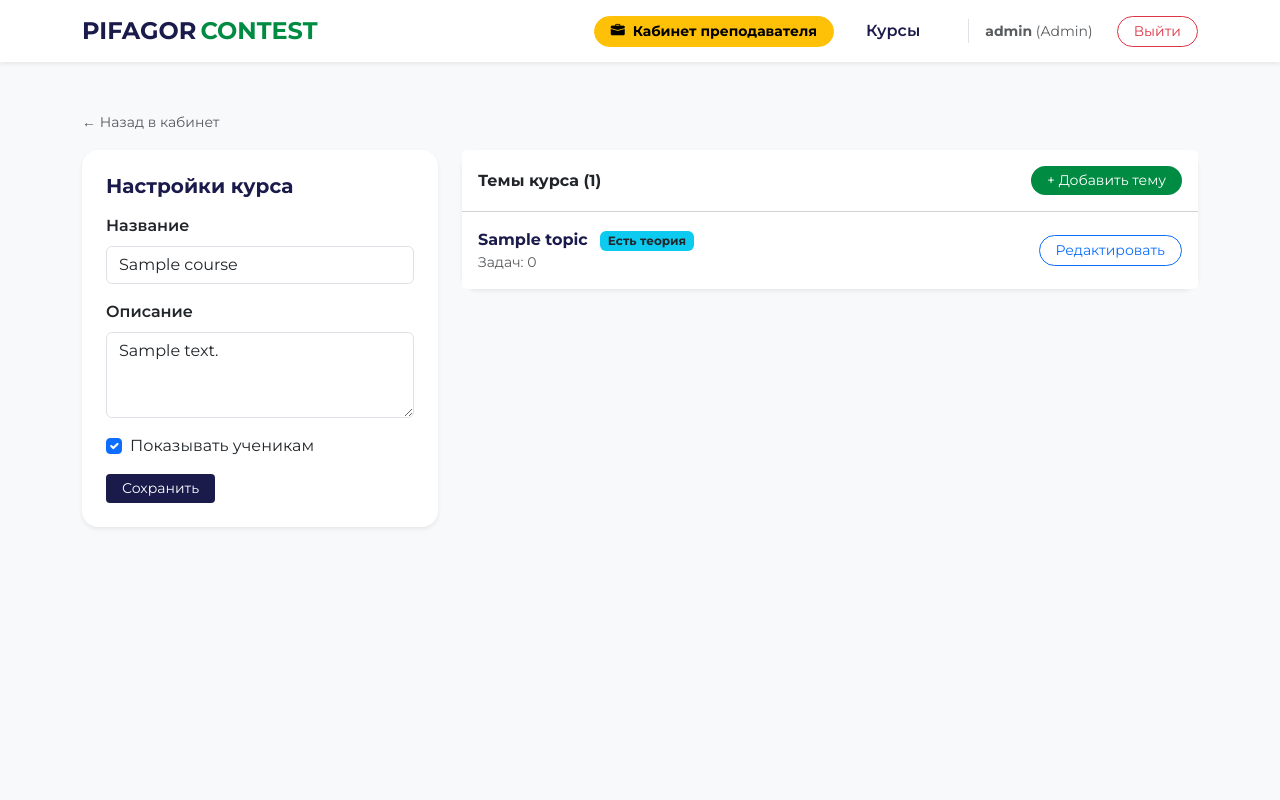
After one commit to nurmash98/pifagor-contest, a Django app: page /teacher/courses/1/manage/ in a window 1280 px wide. The commit adds this page. Run offline with Django 5.2, Linux system fonts and the light colour scheme; a user stored in the database is signed in; data comes from the database, SQL or seed files in the repository; both versions use the stored data as it was after the commit; tables that the repository leaves empty hold one stand-in row (values such as "Sample post").

Commit message:
Move course/topic management out of Django admin, add topic theory video
Teachers now create and manage courses and topics through dedicated
in-app pages (course_create, course_manage, topic_create/edit) instead
of being sent to Django admin. Topics gained an optional
theory_video_url field (YouTube link) shown embedded at the top of the
topic on the student-facing course page, before its task list. Task
submission no longer redirects to the Kanban board — it stays on the
task page, which now shows the "На проверке" status and a disabled
form during the cooldown. Added OneCompiler as the first entry in the
task page's compiler list.

Co-Authored-By: Claude Sonnet 5 <noreply@anthropic.com>
Claude-Session: https://claude.ai/code/session_015qQS8BhFC6Y8cwT6TsPGZQ

```diff
--- a/contest/admin.py
+++ b/contest/admin.py
@@ -41,7 +41,7 @@ class TopicInline(admin.TabularInline):
     Выбор задач для темы — на отдельной странице темы (кнопка 'Изменить')."""
     model = Topic
     extra = 1
-    fields = ('name', 'order')
+    fields = ('name', 'order', 'theory_video_url')
     show_change_link = True
 
 
--- /dev/null
+++ b/contest/templates/course_manage.html
@@ -0,0 +1,61 @@
+{% extends 'base.html' %}
+
+{% block title %}{{ course.name }} - управление{% endblock %}
+
+{% block content %}
+<div class="mb-3">
+    <a href="{% url 'teacher_dashboard' %}" class="text-decoration-none text-muted small">← Назад в кабинет</a>
+</div>
+
+<div class="row g-4">
+    <!-- Настройки курса -->
+    <div class="col-lg-4">
+        <div class="card border-0 shadow-sm rounded-4 p-4">
+            <h5 class="fw-bold mb-3" style="color: #1a1a4b;">Настройки курса</h5>
+            <form method="post" action="{% url 'course_edit' course.id %}">
+                {% csrf_token %}
+                <div class="mb-3">
+                    <label class="form-label fw-semibold">Название</label>
+                    <input type="text" name="name" class="form-control" value="{{ course.name }}" required>
+                </div>
+                <div class="mb-3">
+                    <label class="form-label fw-semibold">Описание</label>
+                    <textarea name="description" class="form-control" rows="3">{{ course.description }}</textarea>
+                </div>
+                <div class="form-check mb-3">
+                    <input type="checkbox" name="is_visible" class="form-check-input" id="is_visible"
+                           {% if course.is_visible %}checked{% endif %}>
+                    <label class="form-check-label" for="is_visible">Показывать ученикам</label>
+                </div>
+                <button type="submit" class="btn btn-pifagor-blue btn-sm px-3">Сохранить</button>
+            </form>
+        </div>
+    </div>
+
+    <!-- Темы курса -->
+    <div class="col-lg-8">
+        <div class="card border-0 shadow-sm rounded-4">
+            <div class="card-header bg-white fw-bold py-3 d-flex justify-content-between align-items-center">
+                <span>Темы курса ({{ topics.count }})</span>
+                <a href="{% url 'topic_create' course.id %}" class="btn btn-pifagor-green btn-sm rounded-pill px-3">+ Добавить тему</a>
+            </div>
+            <ul class="list-group list-group-flush">
+                {% for topic in topics %}
+                <li class="list-group-item p-3 d-flex justify-content-between align-items-center">
+                    <div>
+                        <strong style="color: #1a1a4b;">{{ topic.name }}</strong>
+                        {% if topic.theory_video_url %}
+                            <span class="badge bg-info text-dark ms-2">Есть теория</span>
+                        {% endif %}
+                        <div class="text-muted small">Задач: {{ topic.tasks.count }}</div>
+                    </div>
+                    <a href="{% url 'topic_edit' topic.id %}" class="btn btn-outline-primary btn-sm rounded-pill px-3">Редактировать</a>
+                </li>
+                {% empty %}
+                <li class="list-group-item p-4 text-center text-muted">Тем пока нет — добавьте первую.</li>
+                {% endfor %}
+            </ul>
+        </div>
+    </div>
+</div>
+{% endblock %}
--- a/contest/templates/task_detail.html
+++ b/contest/templates/task_detail.html
@@ -55,6 +55,9 @@
             <h6 class="fw-bold mb-3" style="color: #1a1a4b;">🛠 Решайте и проверяйте задачи на этих IDE:</h6>
             <ul class="list-unstyled mb-0">
                 <li class="mb-2">
+                    🔹 <a href="https://onecompiler.com/python" target="_blank" rel="noopener noreferrer" class="text-decoration-none fw-semibold" style="color: #008b42;">OneCompiler (onecompiler.com)</a>
+                </li>
+                <li class="mb-2">
                     🔹 <a href="https://www.online-python.com/" target="_blank" rel="noopener noreferrer" class="text-decoration-none fw-semibold" style="color: #008b42;">Online Python Compiler (online-python.com)</a>
                 </li>
                 <li class="mb-2">
--- a/contest/templates/teacher_dashboard.html
+++ b/contest/templates/teacher_dashboard.html
@@ -16,7 +16,7 @@
         <div class="card border-0 shadow-sm rounded-4">
             <div class="card-header bg-white fw-bold py-3 d-flex justify-content-between align-items-center">
                 <span>📚 {% if teacher %}Мои курсы{% else %}Все курсы{% endif %} ({{ my_courses.count }})</span>
-                <a href="{% url 'admin:contest_course_add' %}" class="btn btn-pifagor-blue btn-sm rounded-pill px-3">
+                <a href="{% url 'course_create' %}" class="btn btn-pifagor-blue btn-sm rounded-pill px-3">
                     + Создать курс
                 </a>
             </div>
@@ -32,7 +32,7 @@
                                 <span class="badge bg-secondary ms-2">Скрыт</span>
                             {% endif %}
                         </div>
-                        <a href="{% url 'admin:contest_course_change' course.id %}" class="btn btn-outline-primary btn-sm rounded-pill px-3">Редактировать</a>
+                        <a href="{% url 'course_manage' course.id %}" class="btn btn-outline-primary btn-sm rounded-pill px-3">Редактировать</a>
                     </li>
                     {% empty %}
                     <li class="list-group-item p-4 text-center text-muted">Курсов пока нет — создайте первый.</li>
--- a/contest/urls.py
+++ b/contest/urls.py
@@ -29,4 +29,11 @@ urlpatterns = [
 # Кабинет преподавателя
     path('teacher/', views.teacher_dashboard, name='teacher_dashboard'),
     path('teacher/grade/<int:submission_id>/', views.grade_submission, name='grade_submission'),
+
+    # Управление курсами учителем (без Django admin)
+    path('teacher/courses/create/', views.course_create, name='course_create'),
+    path('teacher/courses/<int:course_id>/manage/', views.course_manage, name='course_manage'),
+    path('teacher/courses/<int:course_id>/edit/', views.course_edit, name='course_edit'),
+    path('teacher/courses/<int:course_id>/topics/add/', views.topic_create, name='topic_create'),
+    path('teacher/topics/<int:topic_id>/edit/', views.topic_edit, name='topic_edit'),
 ]
--- a/contest/views.py
+++ b/contest/views.py
@@ -8,7 +8,7 @@ from django.contrib.auth.models import User
 from django.contrib import messages
 from django.utils import timezone
 
-from .models import Task, Submission, Student, Course, Teacher
+from .models import Task, Submission, Student, Course, Teacher, Topic
 from .forms import StudentRegistrationForm
 from django.contrib.admin.views.decorators import staff_member_required
 
@@ -89,7 +89,7 @@ def task_detail(request, task_id):
         submission.save()
 
         messages.success(request, 'Код отправлен! Преподаватель проверит ваше решение и выставит балл.')
-        return redirect('kanban')
+        return redirect('task_detail', task_id=task.id)
 
     context = {
         'task': task,
@@ -302,6 +302,132 @@ def course_detail(request, course_id):
     return render(request, 'course_detail.html', {'course': course, 'topics': topics})
 
 
+def _teacher_or_none(request):
+    return None if request.user.is_superuser else Teacher.objects.filter(user=request.user).first()
+
+
+def _get_owned_course_or_none(request, course_id):
+    """Курс, если текущий пользователь — админ или один из назначенных ему учителей."""
+    course = get_object_or_404(Course, id=course_id)
+    teacher = _teacher_or_none(request)
+    if teacher is not None and not course.teachers.filter(pk=teacher.pk).exists():
+        return None
+    return course
+
+
+@staff_member_required
+def course_create(request):
+    """Учитель (или админ) создаёт новый курс прямо в приложении, без Django admin."""
+    if request.method == 'POST':
+        name = request.POST.get('name', '').strip()
+        if not name:
+            messages.error(request, 'Укажите название курса.')
+        else:
+            teacher = _teacher_or_none(request)
+            course = Course.objects.create(
+                name=name,
+                description=request.POST.get('description', '').strip(),
+                is_visible=request.POST.get('is_visible') == 'on',
+                created_by=teacher,
+            )
+            if teacher is not None:
+                teacher.courses.add(course)
+            messages.success(request, f'Курс «{course.name}» создан. Теперь добавьте темы.')
+            return redirect('course_manage', course_id=course.id)
+
+    return render(request, 'course_form.html', {})
+
+
+@staff_member_required
+def course_manage(request, course_id):
+    """Страница курса для учителя: темы, теория, задачи — без захода в админку."""
+    course = _get_owned_course_or_none(request, course_id)
+    if course is None:
+        messages.error(request, 'Это не ваш курс.')
+        return redirect('teacher_dashboard')
+
+    topics = course.topics.prefetch_related('tasks').all()
+    return render(request, 'course_manage.html', {'course': course, 'topics': topics})
+
+
+@staff_member_required
+def course_edit(request, course_id):
+    """Изменение названия/описания/видимости курса."""
+    course = _get_owned_course_or_none(request, course_id)
+    if course is None:
+        messages.error(request, 'Это не ваш курс.')
+        return redirect('teacher_dashboard')
+
+    if request.method == 'POST':
+        name = request.POST.get('name', '').strip()
+        if name:
+            course.name = name
+        course.description = request.POST.get('description', '').strip()
+        course.is_visible = request.POST.get('is_visible') == 'on'
+        course.save()
+        messages.success(request, 'Курс обновлён.')
+
+    return redirect('course_manage', course_id=course.id)
+
+
+@staff_member_required
+def topic_create(request, course_id):
+    """Добавление темы курса: название, необязательная теория (ссылка на YouTube), задачи."""
+    course = _get_owned_course_or_none(request, course_id)
+    if course is None:
+        messages.error(request, 'Это не ваш курс.')
+        return redirect('teacher_dashboard')
+
+    all_tasks = Task.objects.prefetch_related('tags').order_by('level', 'title')
+
+    if request.method == 'POST':
+        name = request.POST.get('name', '').strip()
+        if not name:
+            messages.error(request, 'Укажите название темы.')
+        else:
+            topic = Topic.objects.create(
+                course=course,
+                name=name,
+                order=request.POST.get('order') or 0,
+                theory_video_url=request.POST.get('theory_video_url', '').strip(),
+            )
+            topic.tasks.set(request.POST.getlist('tasks'))
+            messages.success(request, f'Тема «{topic.name}» добавлена.')
+            return redirect('course_manage', course_id=course.id)
+
+    return render(request, 'topic_form.html', {
+        'course': course, 'topic': None, 'all_tasks': all_tasks, 'selected_task_ids': set(),
+    })
+
+
+@staff_member_required
+def topic_edit(request, topic_id):
+    """Редактирование темы: название, теория, порядок, набор задач."""
+    topic = get_object_or_404(Topic, id=topic_id)
+    course = _get_owned_course_or_none(request, topic.course_id)
+    if course is None:
+        messages.error(request, 'Это не ваш курс.')
+        return redirect('teacher_dashboard')
+
+    all_tasks = Task.objects.prefetch_related('tags').order_by('level', 'title')
+
+    if request.method == 'POST':
+        name = request.POST.get('name', '').strip()
+        if name:
+            topic.name = name
+        topic.order = request.POST.get('order') or topic.order
+        topic.theory_video_url = request.POST.get('theory_video_url', '').strip()
+        topic.save()
+        topic.tasks.set(request.POST.getlist('tasks'))
+        messages.success(request, f'Тема «{topic.name}» обновлена.')
+        return redirect('course_manage', course_id=course.id)
+
+    return render(request, 'topic_form.html', {
+        'course': course, 'topic': topic, 'all_tasks': all_tasks,
+        'selected_task_ids': set(topic.tasks.values_list('id', flat=True)),
+    })
+
+
 @staff_member_required
 def teacher_dashboard(request):
     """Кабинет преподавателя: очередь на проверку и последние проверенные."""
```
Also changed, not shown: contest/models.py (+13 -0 lines), contest/templates/course_detail.html (+17 -0 lines), contest/templates/course_form.html (added, +34 -0 lines), contest/templates/topic_form.html (added, +57 -0 lines), contest/migrations/0007_topic_theory_video_url.py (added), db.sqlite3.
